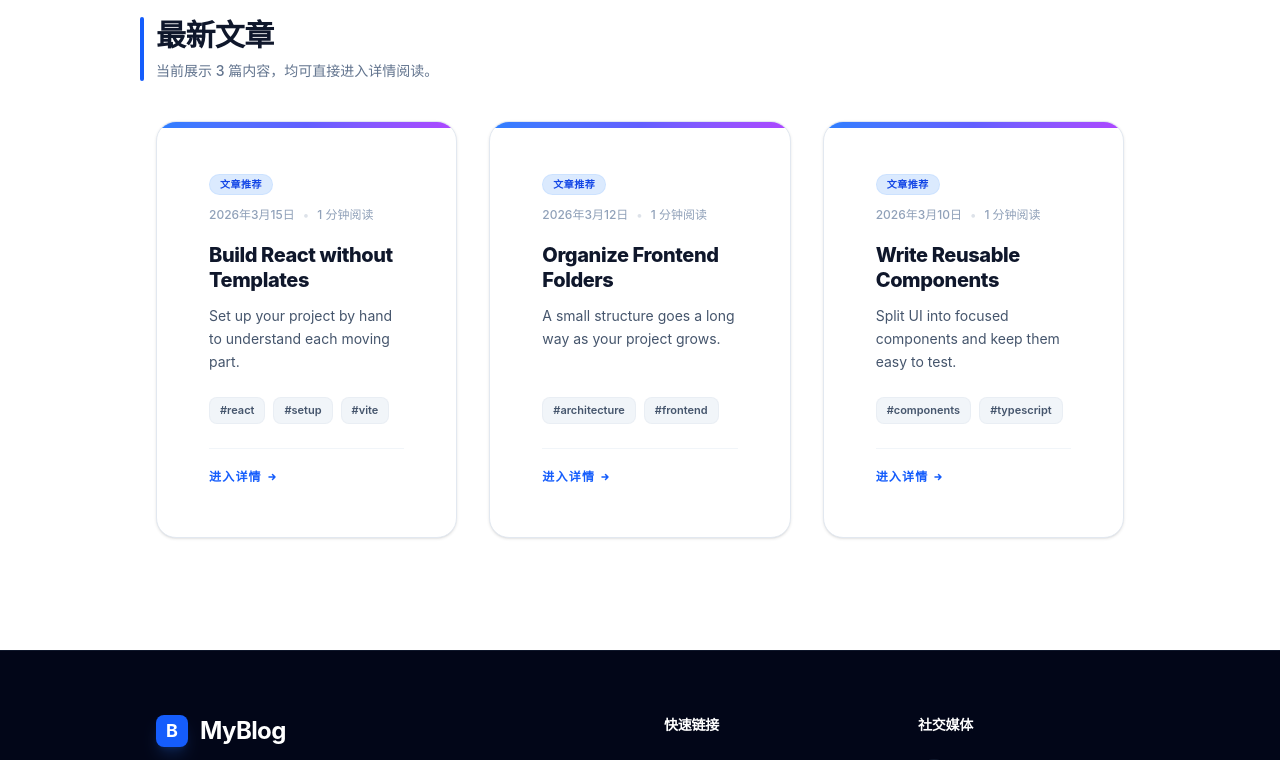
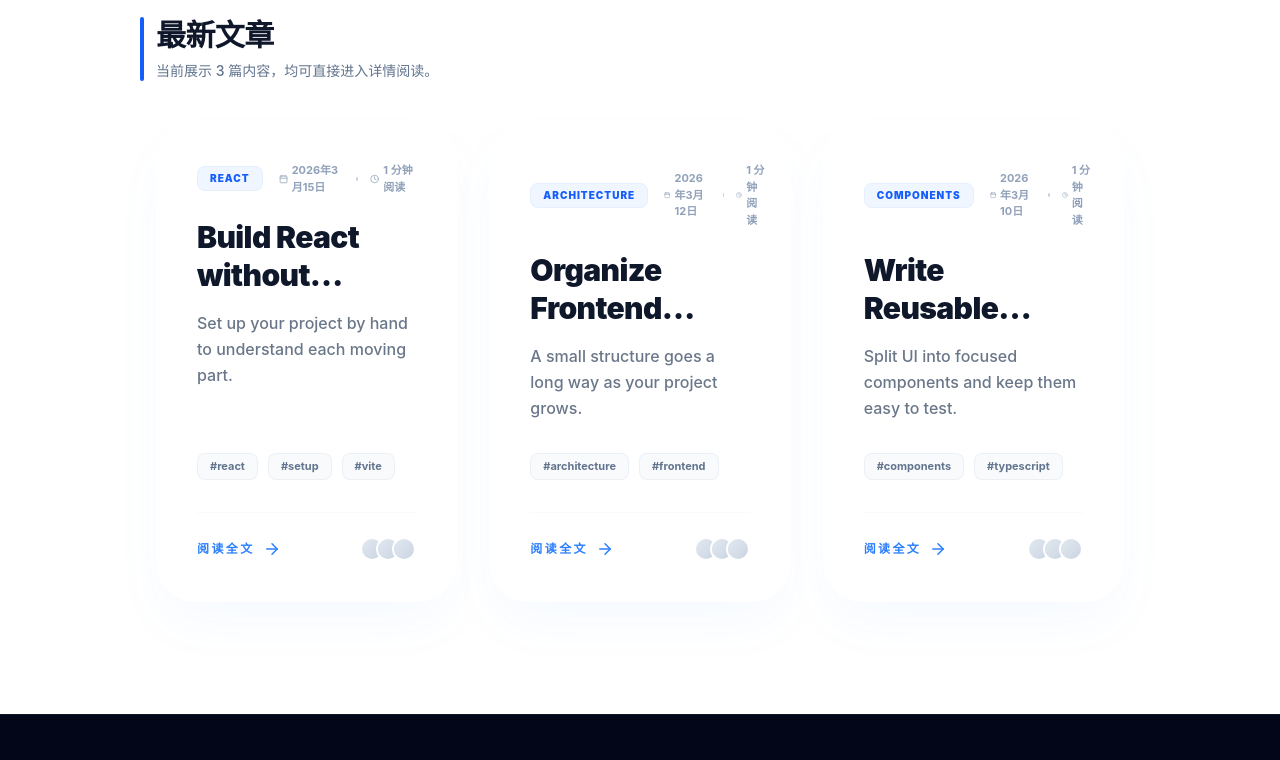
Before and after one commit to BqLee-AI/blog-FE, a React (Vite) app: page / in a window 1280 px wide. Shown: the part 580-1340 px from the top of the page. Built offline with nearby package versions, Linux system fonts and the light colour scheme; no server answers.

Commit message:
style: 重构文章卡片为高级玻璃拟态风格，优化交互动效与信息层级

```diff
--- a/src/features/articles/components/PostCard.tsx
+++ b/src/features/articles/components/PostCard.tsx
@@ -1,6 +1,7 @@
 import { Link } from "react-router-dom";
 import type { Post } from "@/types";
 import { estimateReadingTime, formatArticleDate } from "@/lib/utils";
+import { FiClock, FiCalendar, FiArrowRight } from "react-icons/fi";
 
 type PostCardProps = {
   post: Post;
@@ -12,46 +13,60 @@ export default function PostCard({ post }: PostCardProps) {
 
   return (
     <Link to={`/article/${post.id}`} className="block group">
-      <article className="post-card hover-card h-full flex flex-col relative overflow-hidden bg-white dark:bg-slate-800/50 border border-slate-200/60 dark:border-slate-700/50 shadow-sm">
-        {/* Top accent bar */}
-        <div className="absolute top-0 left-0 right-0 h-1.5 bg-gradient-to-r from-blue-500 via-indigo-500 to-purple-500 transform origin-left transition-transform duration-500 group-hover:scale-x-110" />
+      <article className="relative h-full flex flex-col rounded-[2.5rem] bg-white/40 dark:bg-slate-900/40 border border-white/40 dark:border-slate-800/40 backdrop-blur-2xl shadow-2xl shadow-blue-500/5 transition-all duration-500 hover:-translate-y-2 hover:shadow-blue-500/10 hover:border-blue-500/30 overflow-hidden">
+        {/* 指示条 */}
+        <div className="absolute top-0 left-0 right-0 h-1.5 bg-gradient-to-r from-blue-500 via-indigo-500 to-purple-500 opacity-0 group-hover:opacity-100 transition-opacity duration-500" />
 
-        <div className="flex-1 flex flex-col p-6 lg:p-7">
-          <div className="flex flex-wrap items-center gap-3 mb-5">
-            <span className="inline-flex items-center px-2.5 py-0.5 rounded-full text-[10px] font-bold uppercase tracking-wider bg-blue-100 text-blue-700 dark:bg-blue-900/30 dark:text-blue-300 border border-blue-200/50 dark:border-blue-800/50 whitespace-nowrap">
-              文章推荐
+        <div className="flex-1 flex flex-col p-8 md:p-10">
+          <div className="flex items-center gap-4 mb-6">
+            <span className="px-3 py-1 bg-blue-50 dark:bg-blue-900/30 text-[10px] font-black uppercase tracking-widest text-blue-600 dark:text-blue-400 rounded-lg border border-blue-100/50 dark:border-blue-800/50">
+              {post.tags[0] || "精彩内容"}
             </span>
-            <div className="flex items-center text-slate-400 dark:text-slate-500 text-xs font-medium whitespace-nowrap">
-              {publishedAt}
-              <span className="mx-2 opacity-30 inline-block">•</span>
-              <span>{readingTime} 分钟阅读</span>
+            <div className="flex items-center gap-3 text-slate-400 dark:text-slate-500 text-[11px] font-bold">
+              <span className="flex items-center gap-1">
+                <FiCalendar className="text-sm" />
+                {publishedAt}
+              </span>
+              <span className="w-1 h-1 rounded-full bg-slate-300 dark:bg-slate-700" />
+              <span className="flex items-center gap-1">
+                <FiClock className="text-sm" />
+                {readingTime} 分钟阅读
+              </span>
             </div>
           </div>
 
-          <h3 className="text-xl font-extrabold text-slate-900 dark:text-white mb-3 line-clamp-2 leading-tight group-hover:text-blue-600 dark:group-hover:text-blue-400 transition-colors duration-300">
+          <h3 className="text-2xl md:text-3xl font-black text-slate-900 dark:text-white mb-4 line-clamp-2 leading-tight tracking-tight group-hover:text-blue-500 transition-colors">
             {post.title}
           </h3>
 
-          <p className="text-slate-600 dark:text-slate-400 text-sm leading-relaxed mb-6 line-clamp-3 flex-1">
+          <p className="text-slate-600 dark:text-slate-400 text-sm md:text-base leading-relaxed mb-8 line-clamp-3 flex-1 font-medium opacity-80 group-hover:opacity-100 transition-opacity">
             {post.summary}
           </p>
 
-          <div className="flex flex-wrap gap-2 mb-6">
-            {post.tags.map((tag) => (
+          <div className="flex flex-wrap gap-2.5 mb-8">
+            {post.tags.slice(0, 3).map((tag) => (
               <span
                 key={tag}
-                className="px-2.5 py-1 bg-slate-100 dark:bg-slate-800 text-slate-600 dark:text-slate-400 text-[11px] font-semibold rounded-lg border border-slate-200/50 dark:border-slate-700/50 transition-all group-hover:border-blue-300/50 dark:group-hover:border-blue-700/50 group-hover:text-blue-600 dark:group-hover:text-blue-400"
+                className="px-3 py-1 bg-slate-50 dark:bg-slate-800/50 text-slate-500 dark:text-slate-500 text-[11px] font-bold rounded-lg border border-slate-200/50 dark:border-slate-700/50 transition-all group-hover:border-blue-400/30 group-hover:text-blue-500"
               >
                 #{tag}
               </span>
             ))}
           </div>
 
-          <div className="pt-5 border-t border-slate-100 dark:border-slate-700/50 flex items-center justify-between mt-auto">
-            <span className="text-xs font-bold text-blue-600 dark:text-blue-400 uppercase tracking-widest group-hover:translate-x-1 transition-transform inline-flex items-center gap-1">
-              进入详情
-              <svg className="w-3 h-3" fill="none" viewBox="0 0 24 24" stroke="currentColor"><path strokeLinecap="round" strokeLinejoin="round" strokeWidth={3} d="M13 7l5 5m0 0l-5 5m5-5H6" /></svg>
+          <div className="pt-6 border-t border-slate-100/50 dark:border-slate-800/50 flex items-center justify-between mt-auto">
+            <span className="text-xs font-black text-blue-500 uppercase tracking-[0.2em] inline-flex items-center gap-2 group-hover:gap-3 transition-all">
+              阅读全文
+              <FiArrowRight className="text-lg" />
             </span>
+
+            <div className="flex -space-x-2">
+              {[1, 2, 3].map((i) => (
+                <div key={i} className="w-6 h-6 rounded-full border-2 border-white dark:border-slate-800 bg-slate-100 dark:bg-slate-700 overflow-hidden">
+                  <div className="w-full h-full bg-gradient-to-br from-slate-200 to-slate-300 dark:from-slate-600 dark:to-slate-700" />
+                </div>
+              ))}
+            </div>
           </div>
         </div>
       </article>
```
